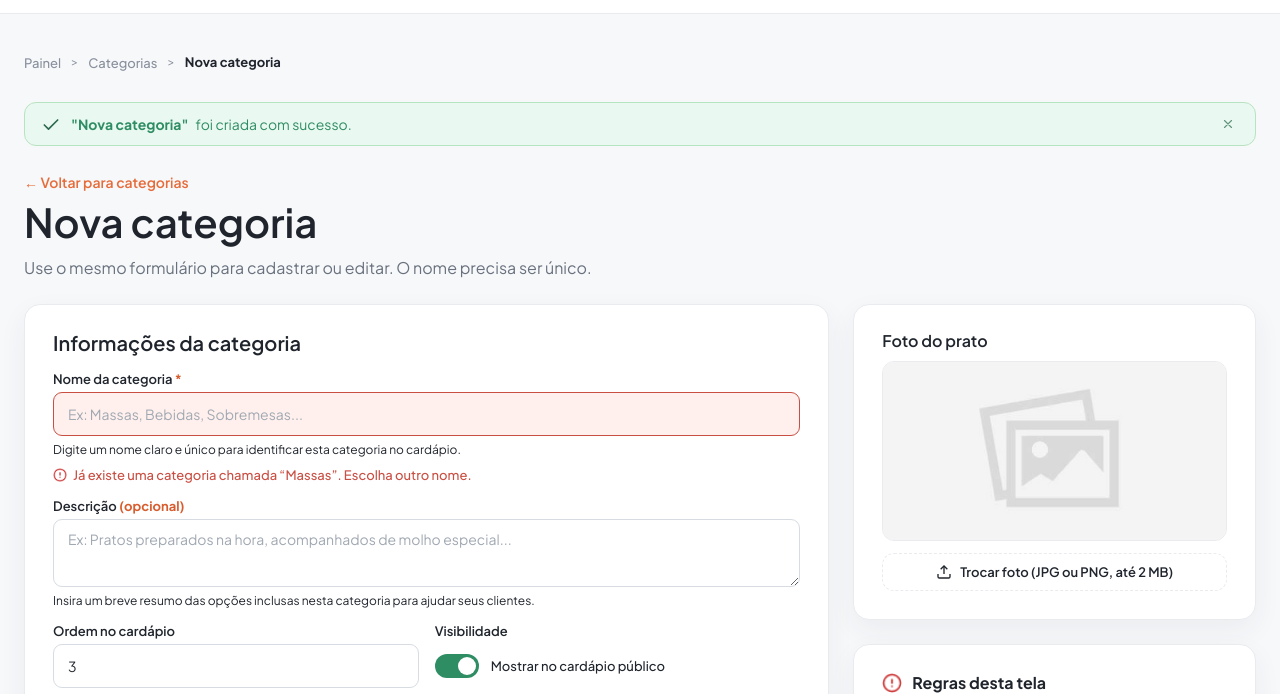
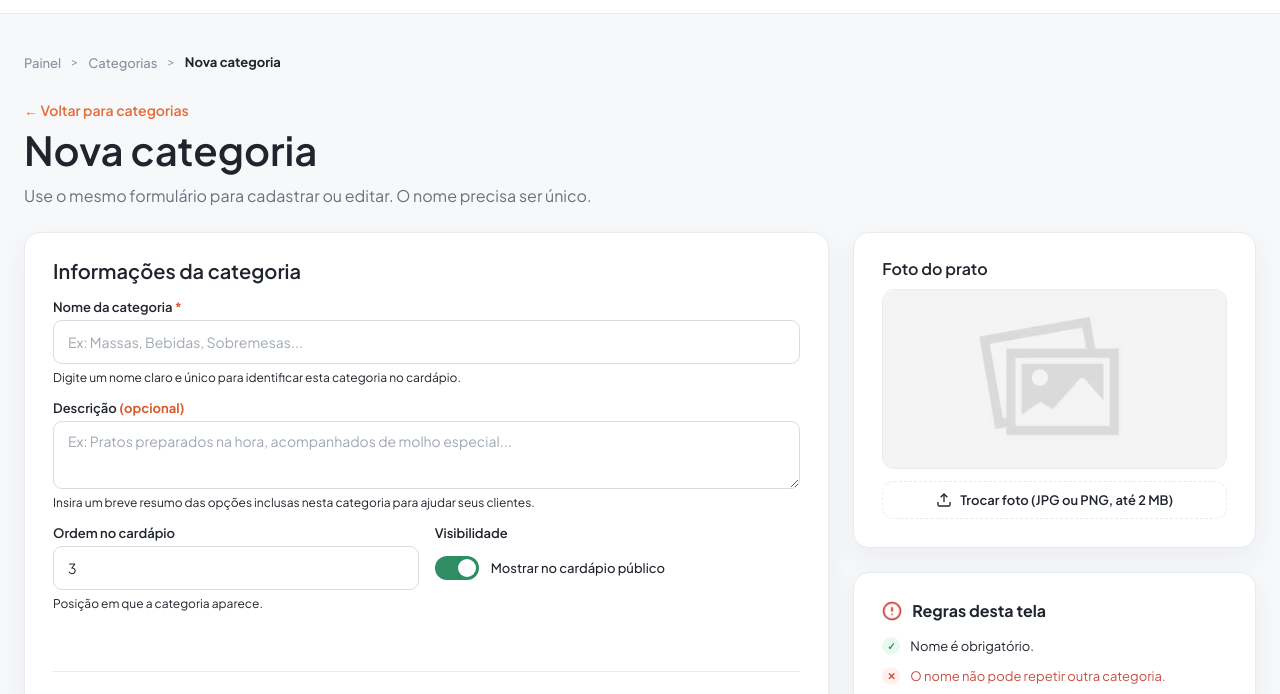
Before and after one commit to kairondutra/sabordecasa, a plain HTML site: page nova_categoria.html in a window 1280 px wide. Shown: the part 63-757 px from the top of the page. Drawn offline with Linux system fonts and the light colour scheme.

Commit message:
Removidas mensagens estáticas de categoria

```diff
--- a/nova_categoria.html
+++ b/nova_categoria.html
@@ -69,27 +69,6 @@
             <p class="breadcrumb_item_ativo">Nova categoria</p>
         </div>
 
-        <!-- barra verde de sucesso -->
-        <div id="toastSucesso" class="toast-sucesso">
-            <div class="toast-conteudo">
-                <svg class="toast-icone" viewBox="0 0 24 24" fill="none">
-                    <path d="M20 6L9 17L4 12" stroke="#2D6A4F" stroke-width="2" stroke-linecap="round"
-                        stroke-linejoin="round" />
-                </svg>
-                <span class="toast-mensagem">
-                    <strong>"Nova categoria"</strong> &nbsp; foi criada com sucesso.
-                </span>
-            </div>
-
-            <button class="toast-fechar" id="fecharToast" aria-label="Fechar notificação">
-                <svg viewBox="0 0 24 24" fill="none">
-                    <path d="M18 6L6 18M6 6L18 18" stroke="#2D6A4F" stroke-width="2" stroke-linecap="round"
-                        stroke-linejoin="round" />
-                </svg>
-            </button>
-        </div>
-        <!-- fim da barra verde de sucesso -->
-
         <!-- inicio do cabecalho da categoria -->
         <div class="cabecalho-categoria">
             <!-- Lado Esquerdo: Voltar, Foto, Título e Badges -->
@@ -119,20 +98,11 @@
                     <div class="form-grupo">
                         <label for="nome-categoria">Nome da categoria <span>*</span></label>
                         <div class="input-erro-wrapper">
-                            <input type="text" id="nome-categoria" placeholder="Ex: Massas, Bebidas, Sobremesas..."
-                                class="input-erro">
-                            <img src="assets/icon/icon_alert.png" alt="Erro" class="icone-input-erro">
+                            <input type="text" id="nome-categoria" placeholder="Ex: Massas, Bebidas, Sobremesas...">
                         </div>
                         <small class="form-ajuda">Digite um nome claro e único para identificar esta categoria no
                             cardápio.</small>
 
-                        <span id="mensagem-erro" class="mensagem-erro" style="display: on;">
-                            <img src="assets/icon/icon_alert.png" alt="Ícone de alerta" class="icone-mensagem-erro">
-                            Já existe uma categoria chamada “Massas”. Escolha outro nome.
-                        </span>
-
-
-                        <!-- <span class="mensagem-erro">Já existe uma categoria chamada “Massas”. Escolha outro nome.</span> -->
                     </div>
 
                     <!-- Campo: Descrição -->
```
Also changed, not shown: editar_categoria.html (+0 -7 lines).
